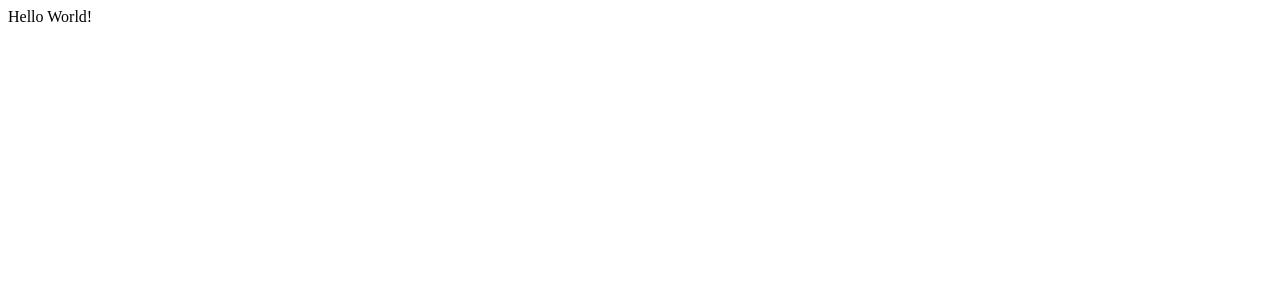
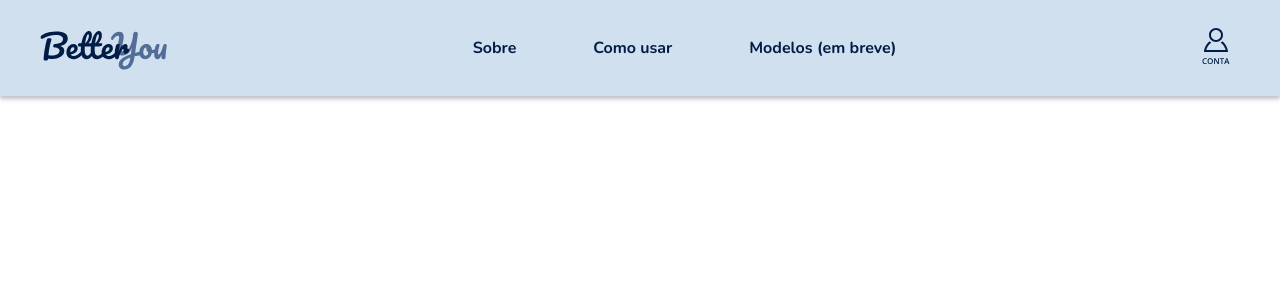
Before and after one commit to emillyperin/BetterYou, a Flask app: page / in a window 1280 px wide. Before the commit the part shown is almost empty. Shown: the top 300 px of the page. Run offline with Flask 3, Linux system fonts and the light colour scheme.

Commit message:
feat: criação do cabeçalho

```diff
--- a/app.py
+++ b/app.py
@@ -3,7 +3,7 @@ from flask import Flask,render_template
 app = Flask("Better You")
 
 @app.route('/')
-def hello_world():
+def home():
     return render_template('index.html')
 
 if __name__ == '__main__':
--- /dev/null
+++ b/static/css/default.css
@@ -0,0 +1,37 @@
+.d-flex {
+    display: flex;
+}
+
+.align-center {
+    align-items: center;
+}
+
+.page-main {
+    box-sizing: border-box;
+    margin-left: auto;
+    margin-right: auto;
+    max-width: 1280px;
+    padding-left: 40px;
+    padding-right: 50px;
+    width: auto;
+}
+
+.justify-between {
+    justify-content: space-between;
+}
+
+.pe-6 {
+    padding-right: 6vw;
+}
+
+.pointer {
+    cursor: pointer;
+}
+
+.bold {
+    font-weight: 700;
+}
+
+.p-relative {
+    position: relative;
+}
--- /dev/null
+++ b/static/css/reset.css
@@ -0,0 +1,135 @@
+html,
+body,
+div,
+span,
+applet,
+object,
+iframe,
+h1,
+h2,
+h3,
+h4,
+h5,
+h6,
+p,
+blockquote,
+pre,
+a,
+abbr,
+acronym,
+address,
+big,
+cite,
+code,
+del,
+dfn,
+em,
+img,
+ins,
+kbd,
+q,
+s,
+samp,
+small,
+strike,
+strong,
+sub,
+sup,
+tt,
+var,
+b,
+u,
+i,
+center,
+dl,
+dt,
+dd,
+ol,
+ul,
+li,
+fieldset,
+form,
+label,
+legend,
+table,
+caption,
+tbody,
+tfoot,
+thead,
+tr,
+th,
+td,
+article,
+aside,
+canvas,
+details,
+embed,
+figure,
+figcaption,
+footer,
+header,
+hgroup,
+menu,
+nav,
+output,
+ruby,
+section,
+summary,
+time,
+mark,
+audio,
+video {
+    margin: 0;
+    padding: 0;
+    border: 0;
+    font-size: 100%;
+    font: inherit;
+    vertical-align: baseline;
+}
+
+/* HTML5 display-role reset for older browsers */
+article,
+aside,
+details,
+figcaption,
+figure,
+footer,
+header,
+hgroup,
+menu,
+nav,
+section {
+    display: block;
+}
+
+body {
+    line-height: 1;
+}
+
+ol,
+ul {
+    list-style: none;
+}
+
+blockquote,
+q {
+    quotes: none;
+}
+
+blockquote:before,
+blockquote:after,
+q:before,
+q:after {
+    content: '';
+    content: none;
+}
+
+table {
+    border-collapse: collapse;
+    border-spacing: 0;
+}
+
+a {
+    color: unset;
+    text-decoration: unset;
+}
--- /dev/null
+++ b/static/css/style.css
@@ -0,0 +1,49 @@
+:root {
+    --primary-color: #D1E0EE;
+    --secondary-color: #516D98;
+    --dark-color: #001C47;
+    --text-color: #212121;
+    --bg-color: #FFF;
+    --default-font: 'Nunito', 'sans-serif';
+}
+
+/*=== Header ===*/
+header {
+    background-color: var(--primary-color);
+}
+
+
+header .container {
+    height: 6rem;
+    box-shadow: 0 3px 4px #2932414d;
+}
+
+header .container .nav-items a {
+    color: var(--dark-color);
+}
+
+/*=== Body ===*/
+body {
+    background-color: var(--bg-color);
+    font-family: var(--default-font);
+}
+
+.nav-items a:hover p::after {
+    transform-origin: left center;
+    transform: scaleX(1);
+}
+
+.nav-items a p::after {
+    transform: scaleX(0);
+    content: '';
+    height: 2px;
+    width: 100%;
+    position: absolute;
+    bottom: -4px;
+    left: 1px;
+    background-color: var(--dark-color);
+    transform-origin: right center;
+    transition: transform cubic-bezier(0.62, 0.05, 0.01, 0.98) 1s;
+    border-bottom: none;
+    cursor: pointer;
+}
--- a/templates/index.html
+++ b/templates/index.html
@@ -3,9 +3,46 @@
 <head>
     <meta charset="UTF-8">
     <meta name="viewport" content="width=device-width, initial-scale=1.0">
+
+    <link rel="icon" href="static/images/favicon.ico" type="image/x-icon">
+    <link rel="stylesheet" type="text/css" href="static/css/reset.css">
+    <link rel="stylesheet" type="text/css" href="static/css/style.css">
+    <link rel="stylesheet" type="text/css" href="static/css/default.css">
+
+    <link href="https://fonts.googleapis.com/css2?family=Nunito:wght@300;400;500;600;700&display=swap" rel="stylesheet">
     <title>Better You</title>
 </head>
 <body>
-    <div>Hello World!</div>
+    <header>
+        <div class="container page-main d-flex align-center justify-between ">
+            <div class="logo">
+                <a href="/">
+                    <img src="static/images/logo.svg" alt="Logo Better You">
+                </a>
+            </div>
+            <div class="nav-items ">
+                <nav class="d-flex justify-between bold">
+                    <a class="pe-6" href="">
+                        <p class="p-relative">Sobre</p>
+                    </a>
+                    <a class="pe-6" href="">
+                        <p class="p-relative">Como usar</p>
+                    </a>
+                    <a href="">
+                        <p class="p-relative">Modelos (em breve)</p>
+                    </a>
+                </nav>
+            </div>
+            <div class="account">
+                <a href="">
+                    <img src="static/images/conta.svg" alt="">
+                </a>
+            </div>
+        </div>
+    </header>
+    <main>
+
+    </main>
+
 </body>
 </html>
```
Also changed, not shown: static/images/conta.svg (added), static/images/favicon.ico (added), static/images/favicon.png (added), static/images/logo.svg (added).
